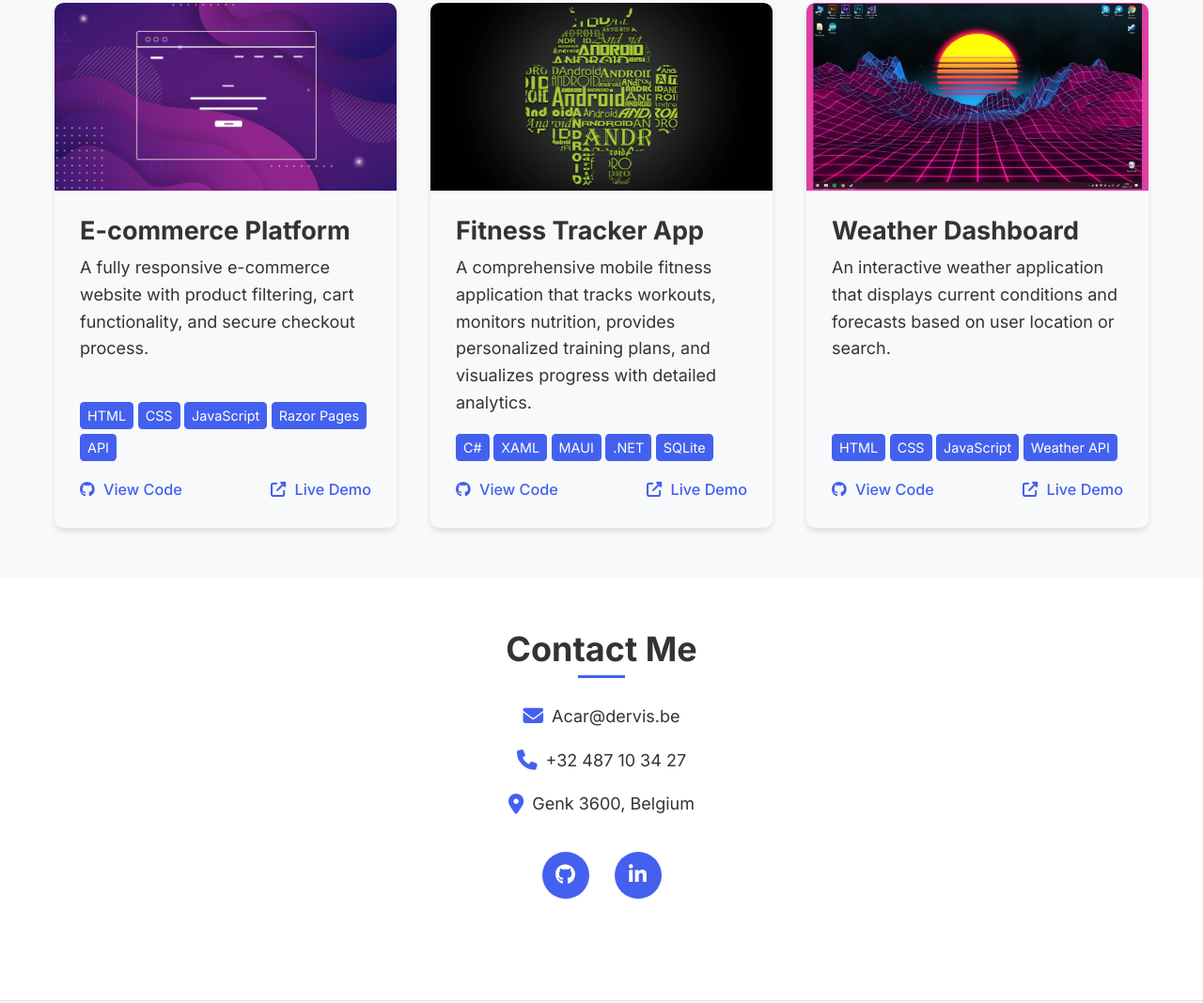
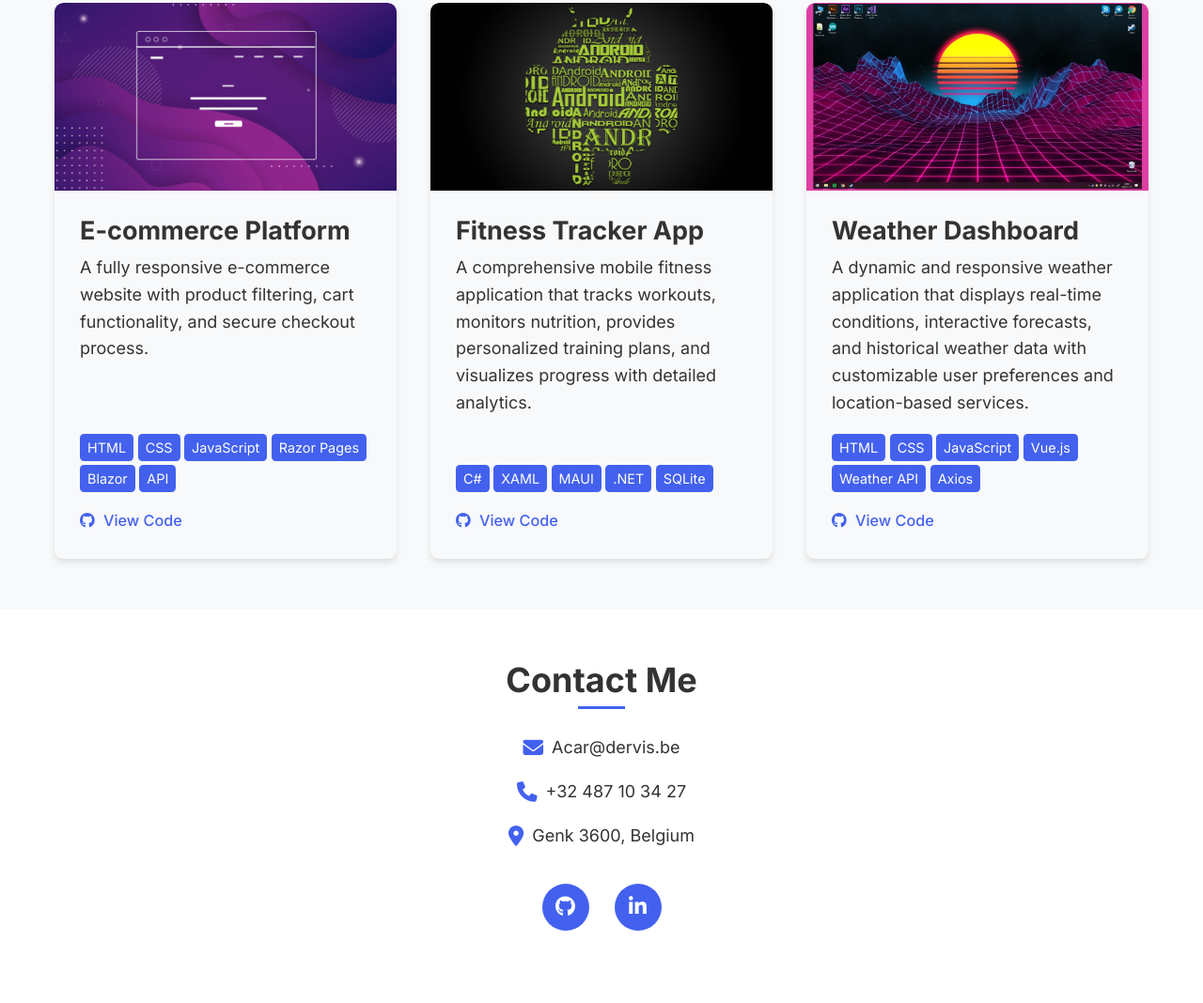
Before and after one commit to bozzextro/bozzextro.github.io, a website: page index.html in a window 1280 px wide. Shown: the part 3984-5052 px from the top of the page at 94% size. Drawn offline with nearby package versions, Linux system fonts and the light colour scheme.

Commit message:
Minor fix

```diff
--- a/index.html
+++ b/index.html
@@ -259,11 +259,11 @@
                             <span>CSS</span>
                             <span>JavaScript</span>
                             <span>Razor Pages</span>
+                            <span>Blazor</span>
                             <span>API</span>
                         </div>
                         <div class="project-links">
                             <a href="https://dev.azure.com/PXLPRO2025Shoppers26/_git/PXLPRO2025Shoppers26/commits" target="_blank"><i class="fab fa-github"></i> View Code</a>
-                            <a href="#" target="_blank"><i class="fas fa-external-link-alt"></i> Live Demo</a>
                         </div>
                     </div>
                 </div>
@@ -284,7 +284,6 @@
                         </div>
                         <div class="project-links">
                             <a href="https://github.com/yourusername/project2" target="_blank"><i class="fab fa-github"></i> View Code</a>
-                            <a href="#" target="_blank"><i class="fas fa-external-link-alt"></i> Live Demo</a>
                         </div>
                     </div>
                 </div>
@@ -295,16 +294,17 @@
                     </div>
                     <div class="project-content">
                         <h3>Weather Dashboard</h3>
-                        <p>An interactive weather application that displays current conditions and forecasts based on user location or search.</p>
+                        <p>A dynamic and responsive weather application that displays real-time conditions, interactive forecasts, and historical weather data with customizable user preferences and location-based services.</p>
                         <div class="project-tech">
                             <span>HTML</span>
                             <span>CSS</span>
                             <span>JavaScript</span>
+                            <span>Vue.js</span>
                             <span>Weather API</span>
+                            <span>Axios</span>
                         </div>
                         <div class="project-links">
                             <a href="https://github.com/yourusername/project3" target="_blank"><i class="fab fa-github"></i> View Code</a>
-                            <a href="#" target="_blank"><i class="fas fa-external-link-alt"></i> Live Demo</a>
                         </div>
                     </div>
                 </div>
```
